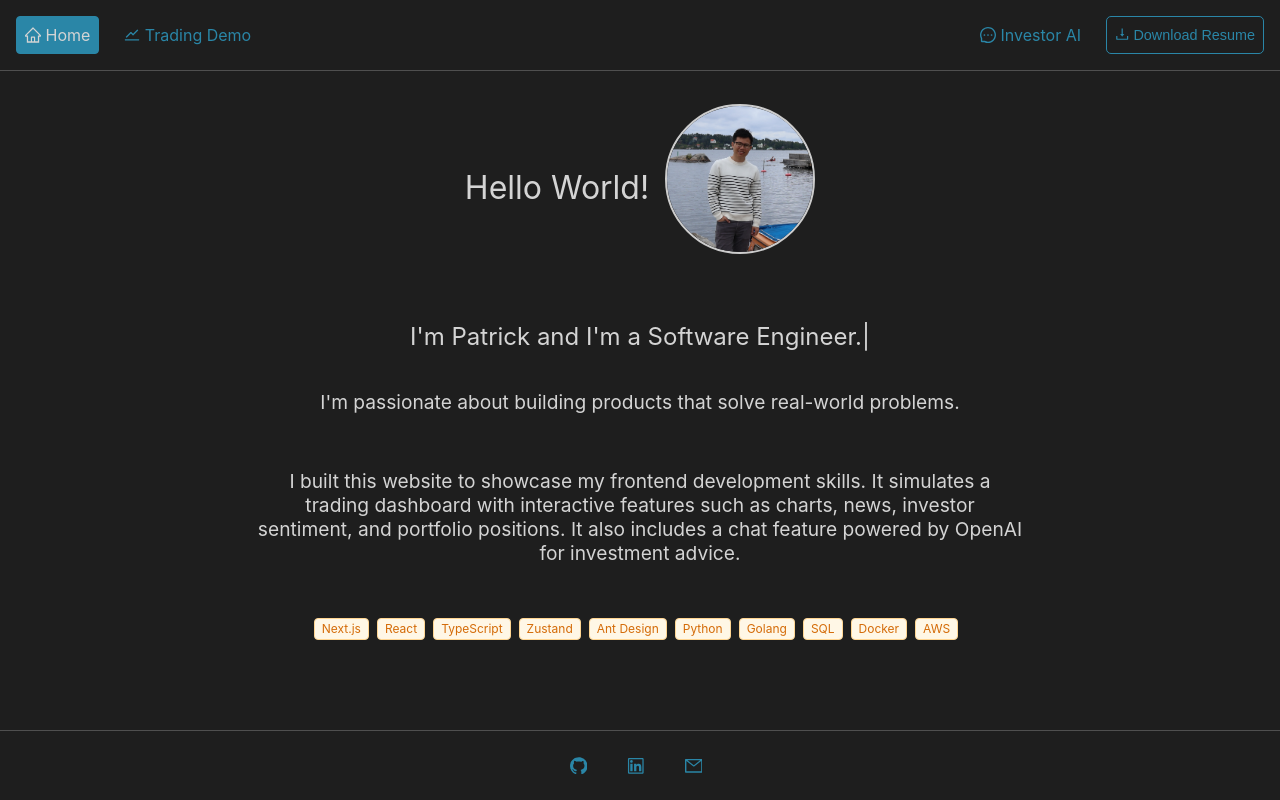
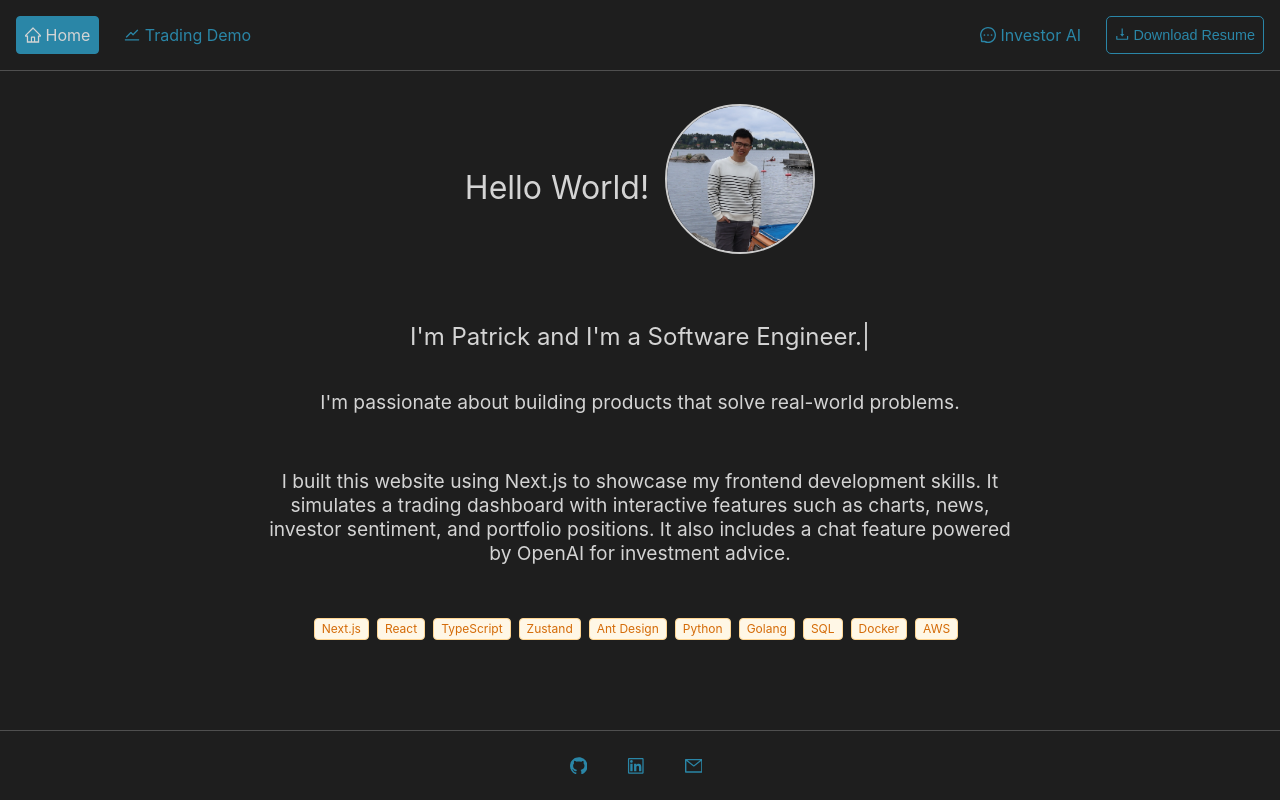
Before and after one commit to pohti/patrick-chen-portfolio, a Next.js app: page / in a window 1280 px wide. Built offline with nearby package versions, Linux system fonts and the light colour scheme.

Commit message:
refactor: change date format of positions table

```diff
--- a/src/app/page.tsx
+++ b/src/app/page.tsx
@@ -98,10 +98,10 @@ export default function Home() {
 
         <br />
         <p style={{ fontSize: '1.2rem', marginTop: '1rem' }}>
-          I built this website to showcase my frontend development skills. It
-          simulates a trading dashboard with interactive features such as
-          charts, news, investor sentiment, and portfolio positions. It also
-          includes a chat feature powered by OpenAI for investment advice.
+          I built this website using Next.js to showcase my frontend development
+          skills. It simulates a trading dashboard with interactive features
+          such as charts, news, investor sentiment, and portfolio positions. It
+          also includes a chat feature powered by OpenAI for investment advice.
         </p>
         <div style={{ marginTop: '2rem' }}>
           <TechTags />
--- a/src/app/trading/(components)/Positions/Table.tsx
+++ b/src/app/trading/(components)/Positions/Table.tsx
@@ -49,7 +49,18 @@ const columns: ColumnDef<Position>[] = [
       );
     },
   },
-  { accessorKey: 'lastUpdated', header: 'Last Updated' },
+  {
+    accessorKey: 'lastUpdated',
+    header: 'Last Updated',
+    cell: (info) => {
+      const value = info.getValue<string>();
+      const date = new Date(value);
+      const day = date.getUTCDate().toString().padStart(2, '0');
+      const month = date.toLocaleString('en-US', { month: 'short' });
+      const year = date.getUTCFullYear();
+      return `${day}-${month}-${year}`;
+    },
+  },
 ];
 
 const Table = () => {
```
